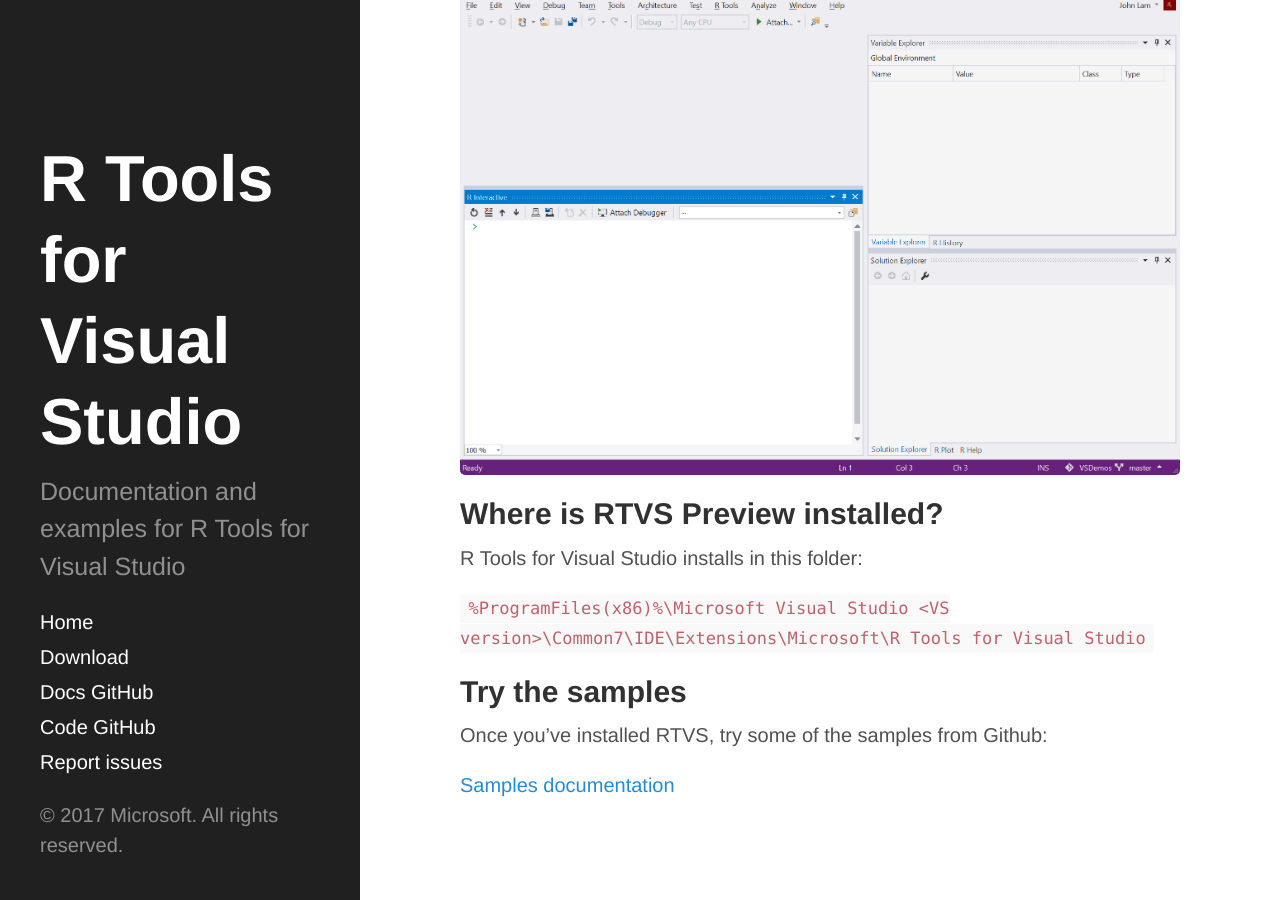
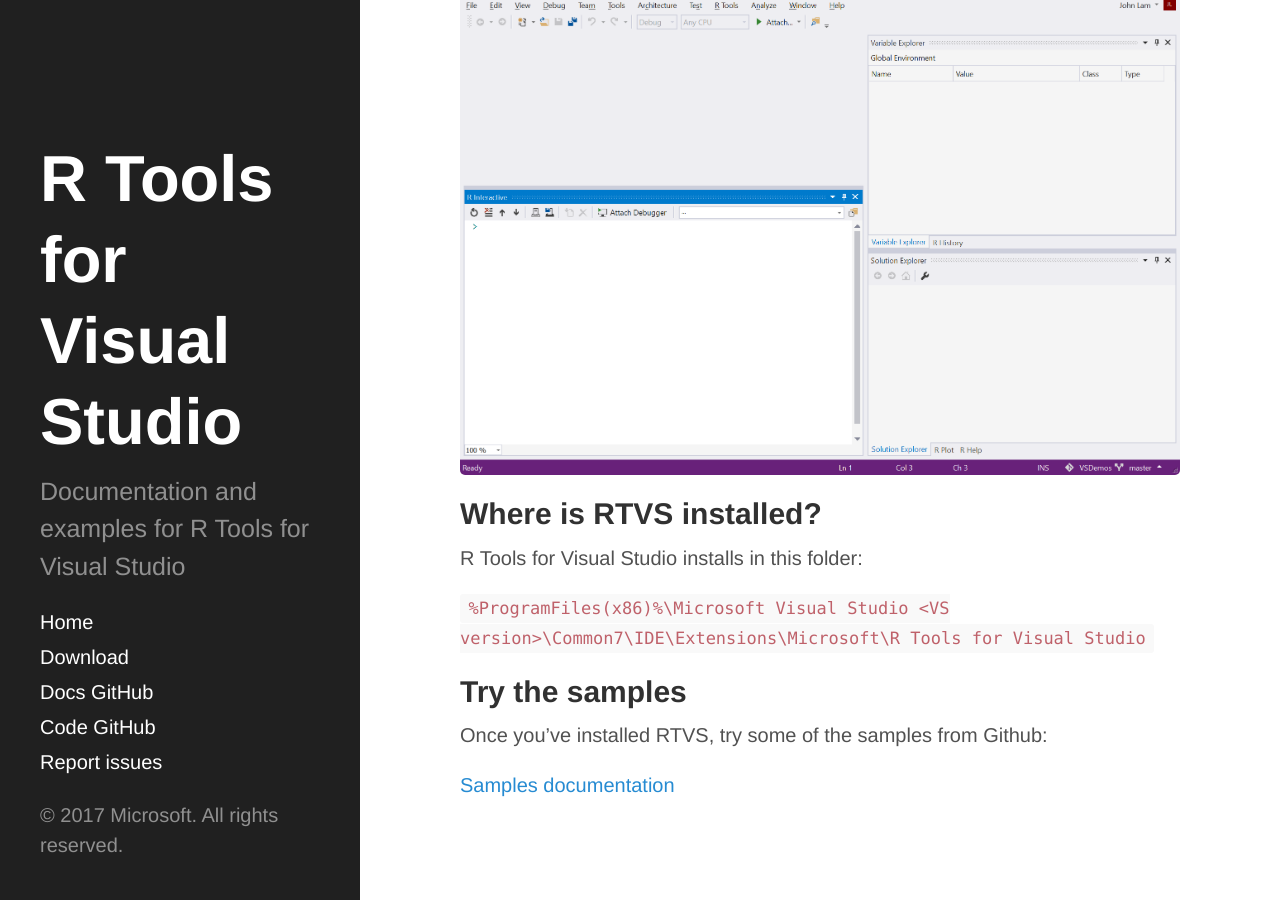
Before and after one commit to microsoft/RTVS-docs, a Jekyll site: the page built from installation.md, in a window 1280 px wide and 900 px high, scrolled down 2076 px. Built offline with Jekyll 4.4.1, drawn with Linux system fonts in a browser that asks for light colours; our own code applies the rules of GitHub Pages for plain Markdown files.

Commit message:
Removed one more reference to preview

```diff
--- a/installation.md
+++ b/installation.md
@@ -62,7 +62,7 @@
 
 ![](./media/RTVS-Installation-data-scientist-layout-result.png)
 
-## Where is RTVS Preview installed?
+## Where is RTVS installed?
 
 R Tools for Visual Studio installs in this folder:
 
```
